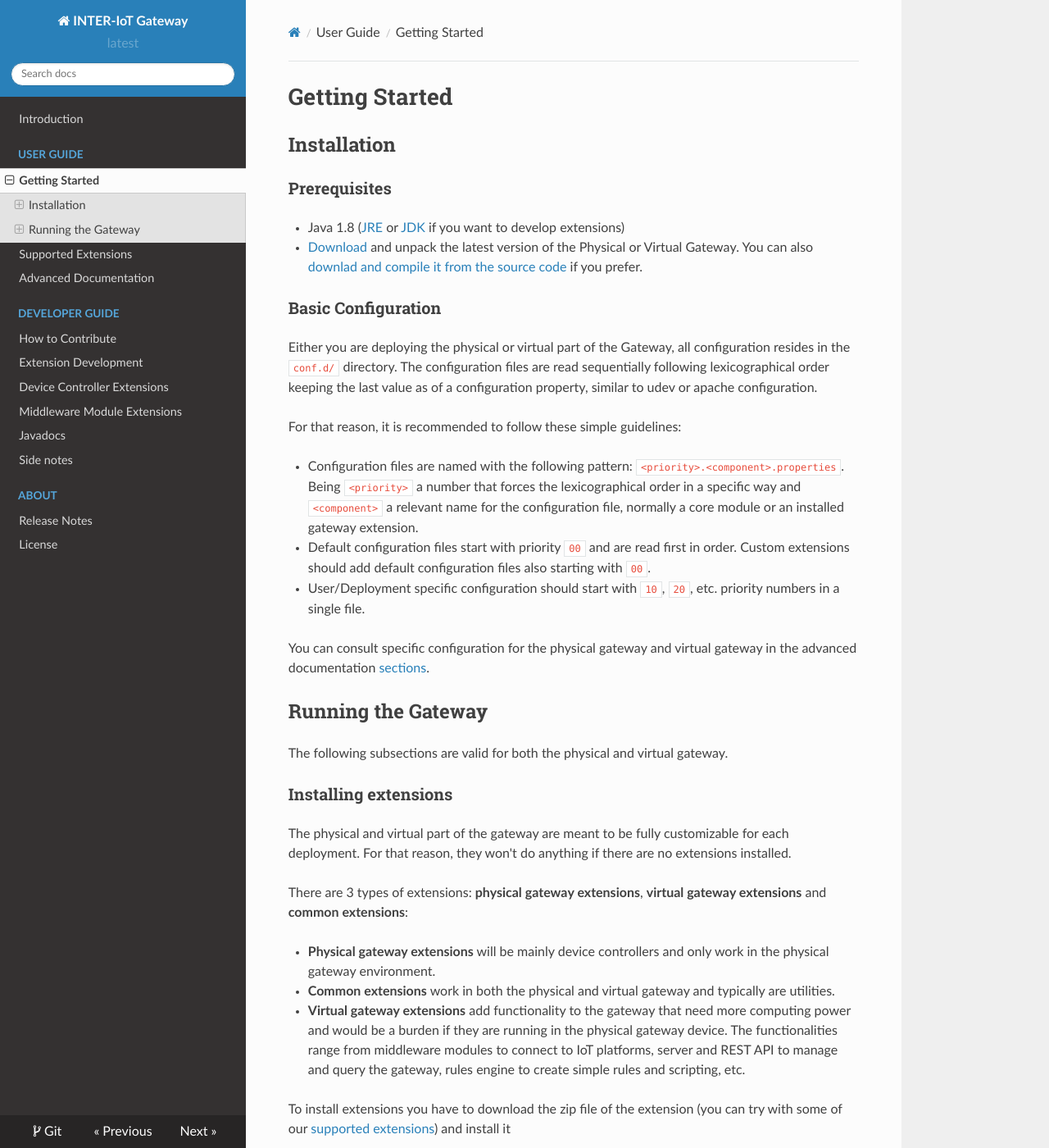
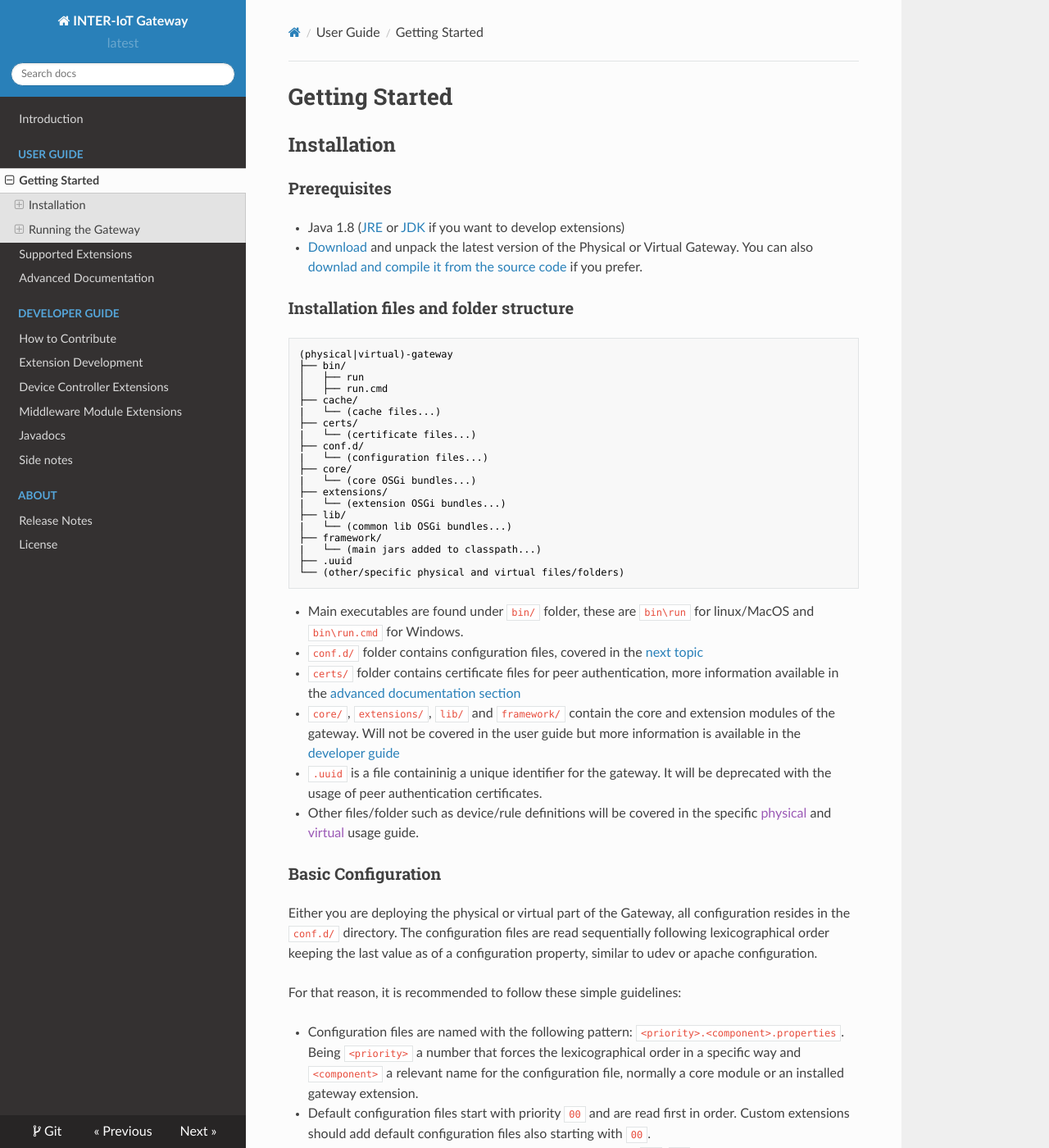
Before and after one commit to INTER-IoT/gateway-docs, an MkDocs documentation site: the page built from docs/user-guide/getting-started.md, in a window 1280 px wide and 1400 px high. Shown: the whole window at 82% size. Built offline with MkDocs 1.6.1, drawn with Linux system fonts in a browser that asks for light colours; nearby versions of some CDN libraries; old or Windows-style settings are respelled for this version of MkDocs; some of the changed text lies outside the part shown.

Commit message:
More gateway documentation

````diff
--- a/docs/user-guide/getting-started.md
+++ b/docs/user-guide/getting-started.md
@@ -6,6 +6,38 @@
 
  - Java 1.8 ([JRE](https://www.oracle.com/technetwork/es/java/javase/downloads/jre8-downloads-2133155.html) or [JDK](https://www.oracle.com/technetwork/java/javase/downloads/jdk8-downloads-2133151.html) if you want to develop extensions)
  - [Download](https://github.com/INTER-IoT/gateway/releases) and unpack the latest version of the Physical or Virtual Gateway. You can also [downlad and compile it from the source code](advanced-documentation#compiling-from-source) if you prefer.
+
+### Installation files and folder structure
+
+```text
+(physical|virtual)-gateway
+├── bin/
+│   ├── run
+│   ├── run.cmd
+├── cache/
+|   └── (cache files...)
+├── certs/
+|   └── (certificate files...)
+├── conf.d/
+|   └── (configuration files...)
+├── core/
+|   └── (core OSGi bundles...)
+├── extensions/
+|   └── (extension OSGi bundles...)
+├── lib/
+|   └── (common lib OSGi bundles...)
+├── framework/
+|   └── (main jars added to classpath...)
+├── .uuid
+└── (other/specific physical and virtual files/folders)
+```
+
+ - Main executables are found under `bin/` folder, these are `bin\run` for linux/MacOS and `bin\run.cmd` for Windows.
+  - `conf.d/` folder contains configuration files, covered in the [next topic](getting-started.md#basic-configuration)
+  - `certs/` folder contains certificate files for peer authentication, more information available in the [advanced documentation section](advanced-documentation.md#peer-authentication)
+  - `core/`, `extensions/`, `lib/` and `framework/` contain the core and extension modules of the gateway. Will not be covered in the user guide but more information is available in the [developer guide](../developer-guide/extension-development.md)
+  - `.uuid` is a file containinig a unique identifier for the gateway. It will be deprecated with the usage of peer authentication certificates.
+  - Other files/folder such as device/rule definitions will be covered in the specific [physical]() and [virtual]() usage guide.
 
 ### Basic Configuration
 
@@ -37,7 +69,7 @@ There are 3 types of extensions: **physical gateway extensions**, **virtual gate
 
  - **Virtual gateway extensions** add functionality to the gateway that need more computing power and would be a burden if they are running in the physical gateway device. The functionalities range from middleware modules to connect to IoT platforms, server and REST API to manage and query the gateway, rules engine to create simple rules and scripting, etc.
 
-To install extensions you have to download the zip file of the extension (you can try with some of our [supported extensions](supported-extensions.md)) and install it
+To install extensions you have to download the zip file of the extension (you can try with some of our [supported extensions](supported-extensions.md)) and install them. Installing extensions is as simple as running the following command in the gateway distribution folder (either physical or virtual): `$ bin/run --install <path_to_extension_zip_file>`.
 
 ### Prerequisites
 
````
Also changed, not shown: docs/user-guide/advanced-documentation.md (+2 -0 lines).
